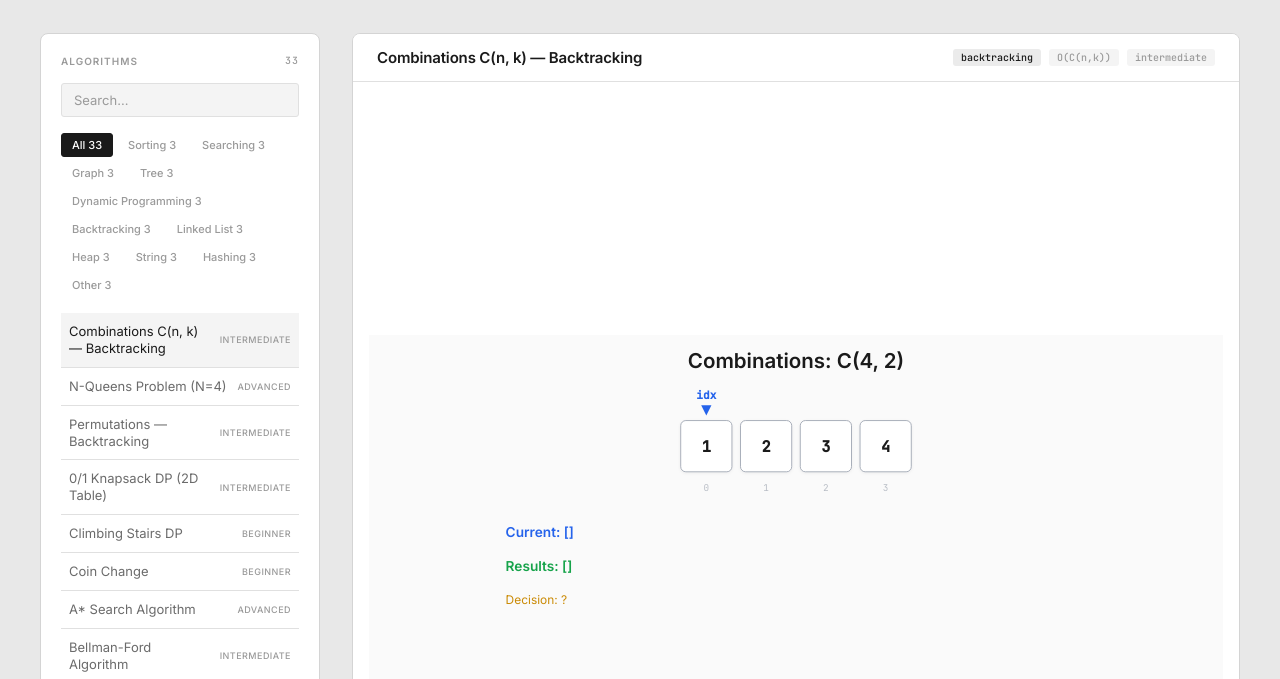
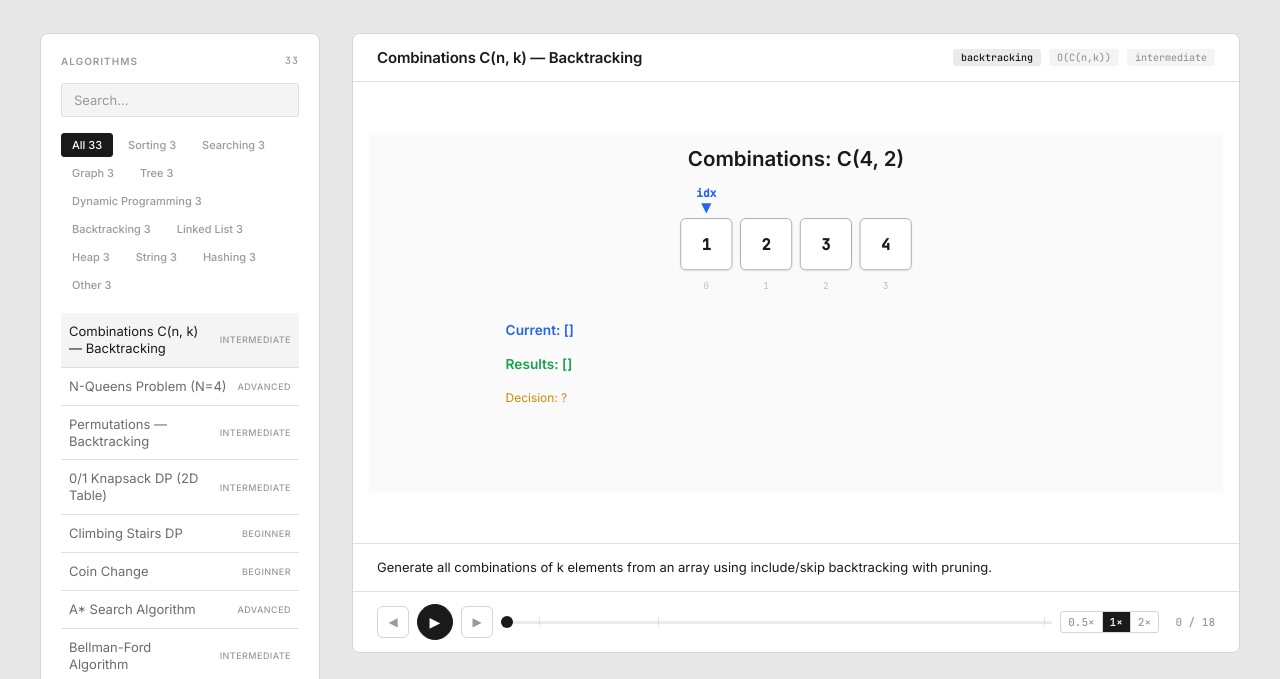
Before and after one commit to sivaai09/learn.ai, a plain HTML site: page index.html in a window 1280 px wide. Shown: the part 121-800 px from the top of the page. Drawn offline with Linux system fonts and the light colour scheme.

Commit message:
fix: constrain player height so controls stay visible in viewport

```diff
--- a/index.html
+++ b/index.html
@@ -131,6 +131,7 @@ body {
   display: flex; flex-direction: column;
   background: var(--surface); border: 1px solid var(--border);
   border-radius: var(--radius-lg); overflow: hidden; min-height: 0;
+  max-height: calc(100vh - 180px); position: sticky; top: 20px;
 }
 
 /* Engine styles — player header, canvas, controls */
@@ -152,8 +153,9 @@ body {
 
 .av-main { flex: 1; display: flex; flex-direction: column; overflow: hidden; min-height: 0; }
 .av-canvas-wrap {
-  flex: 1; display: flex; align-items: center; justify-content: center;
-  padding: 16px; min-height: 300px; position: relative; background: var(--surface);
+  flex: 1 1 0; display: flex; align-items: center; justify-content: center;
+  padding: 16px; min-height: 200px; position: relative; background: var(--surface);
+  overflow: hidden;
 }
 .av-canvas-wrap svg { width: 100%; height: 100%; max-width: 100%; max-height: 100%; }
 
```
